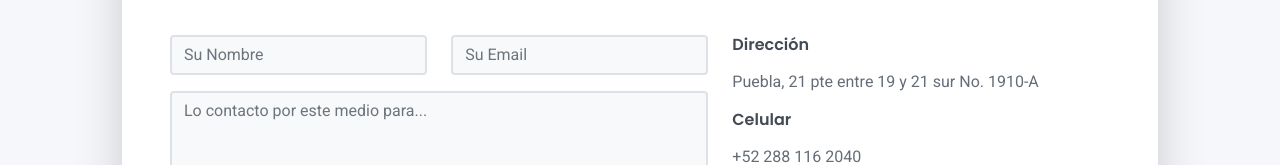
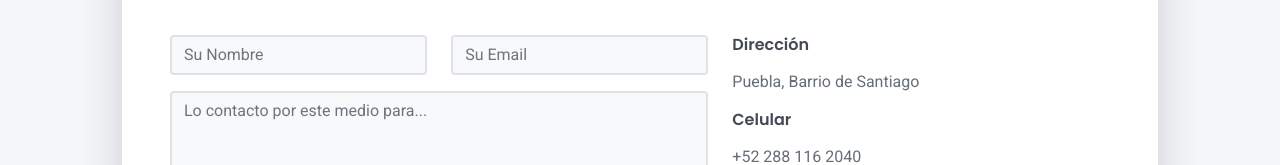
Before and after one commit to GuntyAD/GuntyHost.github.io, a plain HTML site: page index.html in a window 1280 px wide. Shown: the part 2963-3128 px from the top of the page. Drawn offline with Linux system fonts and the light colour scheme.

Commit message:
Update index.html

```diff
--- a/index.html
+++ b/index.html
@@ -227,7 +227,7 @@
       <div class="col">
         <div class="mt-2">
           <h3 class="h6">Dirección</h3>
-          <div class="pb-2 text-secondary">Puebla, 21 pte entre 19 y 21 sur No. 1910-A</div>
+          <div class="pb-2 text-secondary">Puebla, Barrio de Santiago</div>
           <h3 class="h6">Celular</h3>
           <div class="pb-2 text-secondary">+52 288 116 2040</div>
           <h3 class="h6">Email</h3>
```
